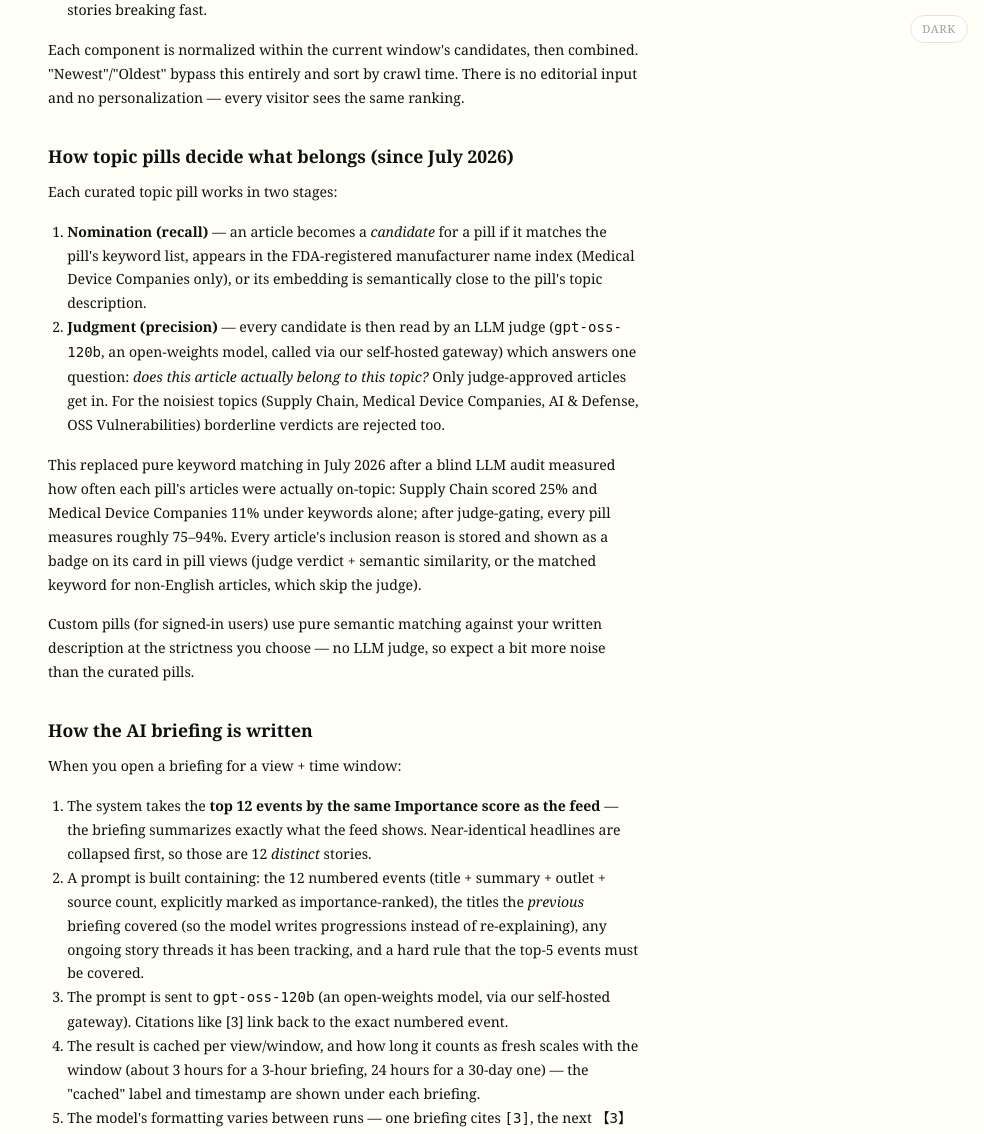
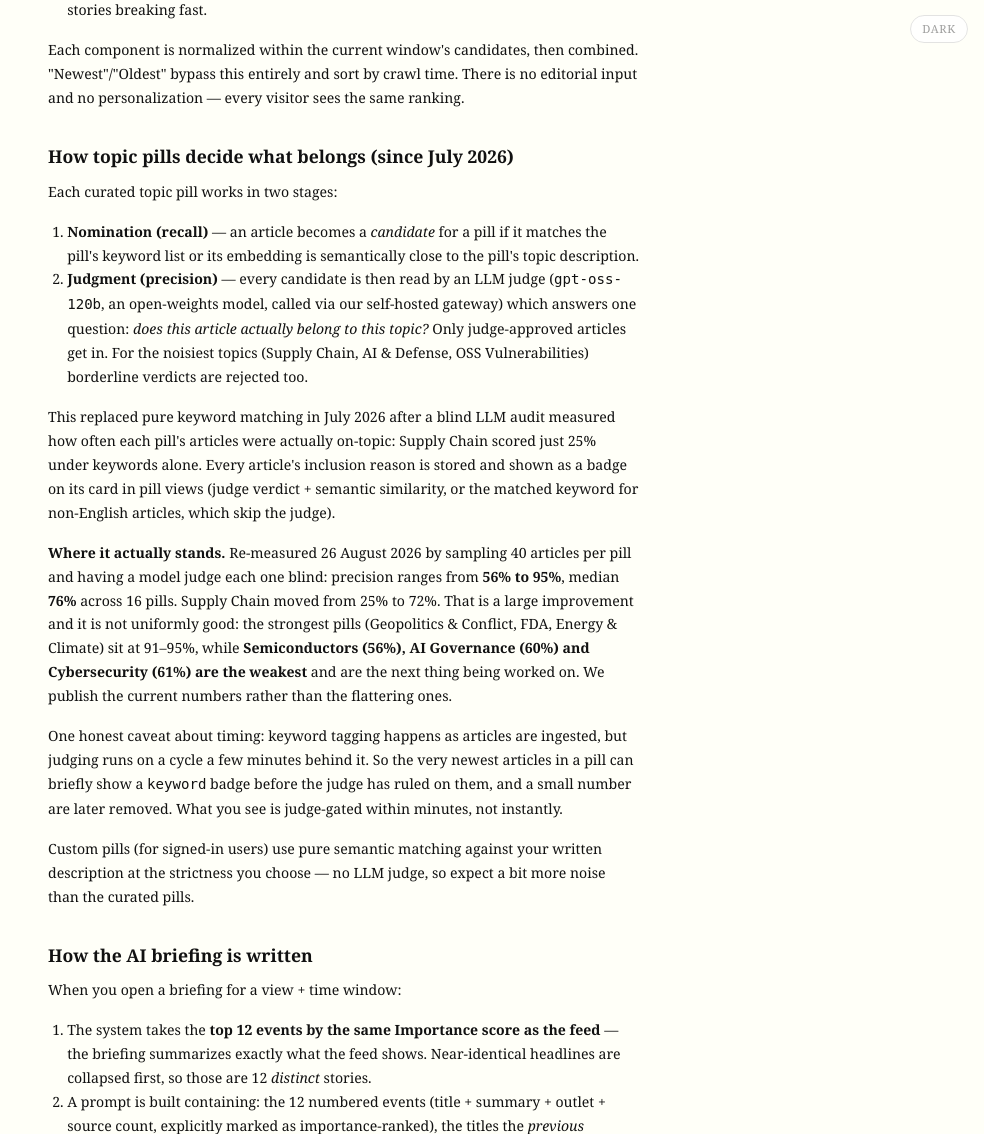
Before and after one commit to sidscorp/gdelt-events, a Flask app: page /methodology in a window 1280 px wide. Shown: the part 741-1875 px from the top of the page, without its empty margins (296-1280 px from the left). Run offline with Flask 3, Linux system fonts and the light colour scheme; parts of the project's set-up code (start-up, migrations or seed data) failed here and were passed over.

Commit message:
Stop the precision eval from 503ing the site, and publish the real numbers
pill_eval held a read-write DuckDB connection across every LLM judge call, so
measuring precision took the live feed down for the whole run. It only ever
SELECTs; it now opens read-only. Verified: /api/stats answered in 0.11s
throughout a 17-pill run.

That eval was worth being able to run, because /methodology's "every pill
measures roughly 75-94%" was hand-copied in July and had survived the six weeks
during which the judge was not running at all. Measured: 56-95%, median 76%
across 16 live pills. Four sit below the claimed floor, three of them well
below (Semiconductors 0.562, AI Governance 0.600, Cybersecurity 0.613). The
page now publishes the real spread, names the weakest pills, and reads the
figures from the newest pill_eval report at render time so they cannot drift
again.

Seven categories had intents but were missing from DEFAULT_PILLS and had never
been measured once, including three of the busiest pills.

Also corrected: the page rendered BRIEFING_MODEL where it meant the judge model
(correct only by coincidence), described a pill that no longer exists, and
implied judging is instantaneous when it runs a cycle behind tagging.

```diff
--- a/dashboard/routes/pages.py
+++ b/dashboard/routes/pages.py
@@ -398,7 +398,67 @@ def _doc_facts():
         facts["view_groups"] = by_group
     except Exception:
         pass
+    # The judge is a DIFFERENT model from the briefing writer. The page used to
+    # render BRIEFING_MODEL for both; that was only correct by coincidence and
+    # would have gone quietly wrong the first time either was repointed.
+    try:
+        import sys as _sys
+        from pathlib import Path as _Path
+        _repo = str(_Path(__file__).resolve().parent.parent.parent)
+        if _repo not in _sys.path:
+            _sys.path.insert(0, _repo)
+        from pipeline.pill_eval import JUDGE_MODEL
+        facts["judge_model"] = JUDGE_MODEL.rsplit("/", 1)[-1]
+    except Exception:
+        pass
+    facts.update(_pill_precision_facts())
     return facts
+
+
+# Precision claims on /methodology are the ones most likely to rot, because they
+# are measurements rather than constants — and stale ones are worse than none:
+# the "75-94%" figure survived six weeks during which the judge was not running
+# at all. Read them from the newest pill_eval report so the page states what was
+# last actually measured, and degrades to the template defaults if none exists.
+def _pill_precision_facts():
+    out = {}
+    try:
+        import glob
+        import json as _json
+        from _paths import DATA_DIR
+        reports = sorted(glob.glob(str(DATA_DIR / "pill_eval" / "*.json")))
+        if not reports:
+            return out
+        data = _json.loads(open(reports[-1], encoding="utf-8").read())
+        scored = {r["category"]: r["precision"] for r in data.get("results", [])
+                  if r.get("precision") is not None
+                  # 'fda' samples the raw FDA name-match cache, which no longer
+                  # backs any live pill — including it would report a 10% floor
+                  # for something no reader can open.
+                  and r["category"] != "fda"}
+        if not scored:
+            return out
+        vals = sorted(scored.values())
+        mid = len(vals) // 2
+        median = vals[mid] if len(vals) % 2 else (vals[mid - 1] + vals[mid]) / 2
+        pct = lambda v: f"{round(v * 100)}%"
+        out["eval_min"], out["eval_max"] = pct(vals[0]), pct(vals[-1])
+        out["eval_median"] = pct(median)
+        out["eval_pills"] = len(vals)
+        out["eval_n"] = data.get("n")
+        ran = (data.get("ran_at") or "")[:10]
+        if ran:
+            # Build the day number by hand: '%-d' is glibc-only and this runs on
+            # Windows, where it raises.
+            d = datetime.strptime(ran, "%Y-%m-%d")
+            out["eval_date"] = f"{d.day} {d.strftime('%B %Y')}"
+        for key, cat in (("eval_supply", "supply_chain"), ("eval_semi", "semiconductors"),
+                         ("eval_aireg", "ai_regulation"), ("eval_cyber", "cyber_attacks")):
+            if cat in scored:
+                out[key] = pct(scored[cat])
+    except Exception:
+        pass
+    return out
 
 
 @bp.route("/about")
--- a/dashboard/templates/methodology.html
+++ b/dashboard/templates/methodology.html
@@ -24,10 +24,12 @@
 <h2>How topic pills decide what belongs (since July 2026)</h2>
 <p>Each curated topic pill works in two stages:</p>
 <ol style="font-size:0.88rem; margin: 0 0 1rem 1.2rem;">
-  <li><strong>Nomination (recall)</strong> — an article becomes a <em>candidate</em> for a pill if it matches the pill's keyword list, appears in the FDA-registered manufacturer name index (Medical Device Companies only), or its embedding is semantically close to the pill's topic description.</li>
-  <li><strong>Judgment (precision)</strong> — every candidate is then read by an LLM judge (<code>{{ model or 'gpt-oss-120b' }}</code>, an open-weights model, called via our self-hosted gateway) which answers one question: <em>does this article actually belong to this topic?</em> Only judge-approved articles get in. For the noisiest topics (Supply Chain, Medical Device Companies, AI &amp; Defense, OSS Vulnerabilities) borderline verdicts are rejected too.</li>
+  <li><strong>Nomination (recall)</strong> — an article becomes a <em>candidate</em> for a pill if it matches the pill's keyword list or its embedding is semantically close to the pill's topic description.</li>
+  <li><strong>Judgment (precision)</strong> — every candidate is then read by an LLM judge (<code>{{ judge_model or 'gpt-oss-120b' }}</code>, an open-weights model, called via our self-hosted gateway) which answers one question: <em>does this article actually belong to this topic?</em> Only judge-approved articles get in. For the noisiest topics (Supply Chain, AI &amp; Defense, OSS Vulnerabilities) borderline verdicts are rejected too.</li>
 </ol>
-<p>This replaced pure keyword matching in July 2026 after a blind LLM audit measured how often each pill's articles were actually on-topic: Supply Chain scored 25% and Medical Device Companies 11% under keywords alone; after judge-gating, every pill measures roughly 75–94%. Every article's inclusion reason is stored and shown as a badge on its card in pill views (judge verdict + semantic similarity, or the matched keyword for non-English articles, which skip the judge).</p>
+<p>This replaced pure keyword matching in July 2026 after a blind LLM audit measured how often each pill's articles were actually on-topic: Supply Chain scored just 25% under keywords alone. Every article's inclusion reason is stored and shown as a badge on its card in pill views (judge verdict + semantic similarity, or the matched keyword for non-English articles, which skip the judge).</p>
+<p><strong>Where it actually stands.</strong> Re-measured {{ eval_date or '26 August 2026' }} by sampling {{ eval_n or 40 }} articles per pill and having a model judge each one blind: precision ranges from <strong>{{ eval_min or '56%' }} to {{ eval_max or '95%' }}</strong>, median <strong>{{ eval_median or '76%' }}</strong> across {{ eval_pills or 16 }} pills. Supply Chain moved from 25% to {{ eval_supply or '72%' }}. That is a large improvement and it is not uniformly good: the strongest pills (Geopolitics &amp; Conflict, FDA, Energy &amp; Climate) sit at 91–95%, while <strong>Semiconductors ({{ eval_semi or '56%' }}), AI Governance ({{ eval_aireg or '60%' }}) and Cybersecurity ({{ eval_cyber or '61%' }}) are the weakest</strong> and are the next thing being worked on. We publish the current numbers rather than the flattering ones.</p>
+<p>One honest caveat about timing: keyword tagging happens as articles are ingested, but judging runs on a cycle a few minutes behind it. So the very newest articles in a pill can briefly show a <code>keyword</code> badge before the judge has ruled on them, and a small number are later removed. What you see is judge-gated within minutes, not instantly.</p>
 <p>Custom pills (for signed-in users) use pure semantic matching against your written description at the strictness you choose — no LLM judge, so expect a bit more noise than the curated pills.</p>
 
 <h2>How the AI briefing is written</h2>
@@ -52,8 +54,9 @@
 <p>This is deliberately a cheap algorithm rather than a sophisticated one. It is single-pass, order-dependent, and it will occasionally split one story across two cards or merge two similar stories that happened the same day. The alternative — full pairwise comparison — does not survive contact with 25 million rows. Every card links its member articles, so when the clustering is wrong you can see that it is wrong.</p>
 
 <h2>Why keyword matching was not enough</h2>
-<p>The topic feeds originally worked on keyword lists. In July 2026 a blind audit asked a language model, for a sample of each feed, whether each article actually belonged. The results were bad in a specific way: <strong>Supply Chain scored 25%, Medical Devices 11%</strong>. Keywords do not distinguish "Apple's chip supply chain" from "a recipe using apples", and the failure is worst exactly where the vocabulary is most ambiguous.</p>
-<p>The fix separates two jobs that keywords were doing badly at once. <strong>Recall</strong> — finding candidates — still uses keywords, plus name matching against reference registries and semantic similarity to a written description of the topic. <strong>Precision</strong> — deciding membership — is now a language model reading the article and answering one question. Only approved articles enter the feed. Measured precision moved to roughly 75–94%.</p>
+<p>The topic feeds originally worked on keyword lists. In July 2026 a blind audit asked a language model, for a sample of each feed, whether each article actually belonged. The results were bad in a specific way: <strong>Supply Chain scored 25%</strong>. Keywords do not distinguish "Apple's chip supply chain" from "a recipe using apples", and the failure is worst exactly where the vocabulary is most ambiguous.</p>
+<p>The fix separates two jobs that keywords were doing badly at once. <strong>Recall</strong> — finding candidates — still uses keywords plus semantic similarity to a written description of the topic. <strong>Precision</strong> — deciding membership — is now a language model reading the article and answering one question. Only approved articles enter the feed. Measured precision now spans {{ eval_min or '56%' }}–{{ eval_max or '95%' }} (median {{ eval_median or '76%' }}); see the pill section above for the per-pill picture, including which pills are still weak.</p>
+<p>Worth recording, because it took six weeks to notice: that gate silently stopped working. From July until 22 August the judge only ever saw candidates nominated by semantic similarity — every keyword-matched article bypassed it entirely, because the check for "already decided" was accidentally the same query as the check for "keyword candidate". Supply Chain drifted back to 97% unjudged keyword matches. It was found by auditing this page's own claims against the database, and fixed on 22 August; the backfill re-judged 34,000 articles and Supply Chain shed about four fifths of its rows.</p>
 <p>Two things worth being explicit about. Non-English articles skip the judge and are included on keyword match alone, so they are noisier. And a negative result worth recording: pure embedding similarity was tried as the membership test and <em>failed</em> — the separation between relevant and irrelevant articles was about 0.02 cosine, far too narrow for any threshold to be both precise and useful. Semantic similarity is good at nominating candidates and bad at judging them.</p>
 
 <h2>Where the briefings can still be wrong</h2>
```
Also changed, not shown: pipeline/pill_eval.py (+34 -2 lines), CHANGELOG.md.
